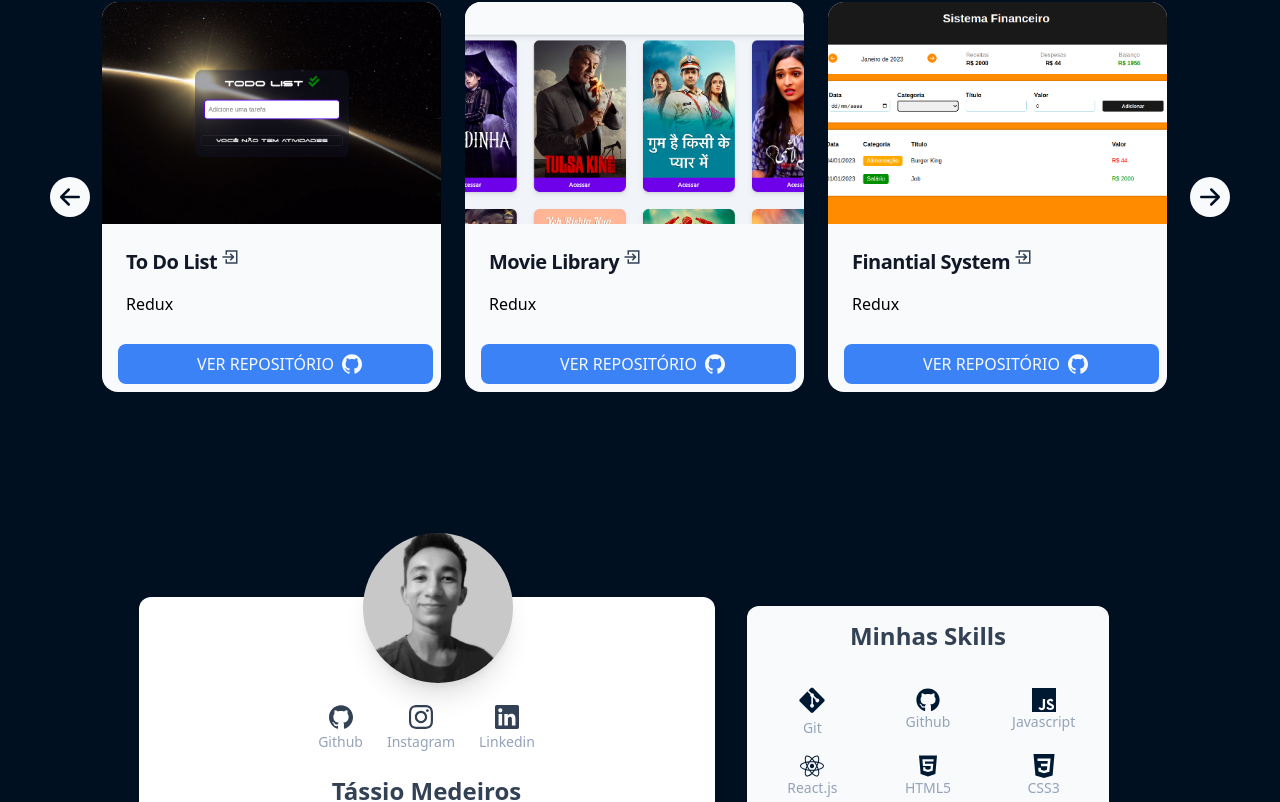
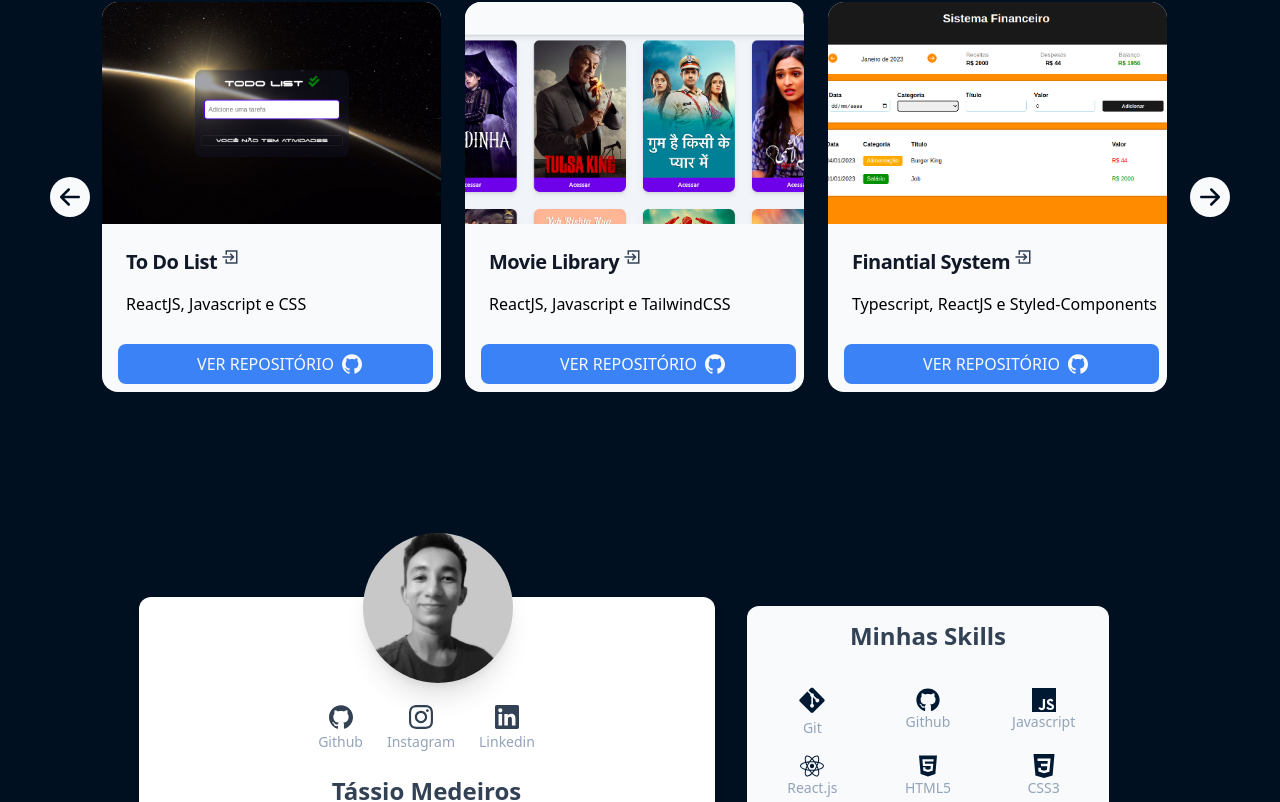
Before and after one commit to Tassio-Med/my-portfolio, a React (Create React App) app: page / in a window 1280 px wide. Shown: the part 1003-1805 px from the top of the page. Built offline with nearby package versions, Linux system fonts and the light colour scheme; the HTML template or start-up script is replaced by a standard one.

Commit message:
:sparkles: feat: skills substituídas pro descrição

```diff
--- a/src/data.js
+++ b/src/data.js
@@ -1,4 +1,4 @@
-import Image1 from './Images/background.png'
+// import Image1 from './Images/background.png'
 import ToDo from './Images/todolist.png'
 import Movie from './Images/movie-library.png'
 import Finantial from './Images/finantial-system.png'
@@ -9,73 +9,78 @@ export const projectsData = [
   {
     id:1,
     title: 'To Do List',
-    skills: 'Redux',
+    skills: 'ReactJS, Javascript e CSS',
     img: ToDo,
     link: 'https://tazmed-todo-list.netlify.app/',
     github: 'https://github.com/Tassio-Med/react-todo-list',
+    description: 'Lorem ipsum dolor sit, amet consectetur adipisicing elit. Accusantium, libero sed, quidem officia sequi sapiente fugit est, rem dolores',
   },
 
   {
     id:2,
     title: 'Movie Library',
-    skills: 'Redux',
+    skills: 'ReactJS, Javascript e TailwindCSS',
     img: Movie,
     link: 'https://tazmed-movielibray.netlify.app/',
     github: 'https://github.com/Tassio-Med/movies-library',
+    description: 'Lorem ipsum dolor sit, amet consectetur adipisicing elit. Accusantium, libero sed, quidem officia sequi sapiente fugit est, rem dolores',
   },
 
   {
     id:3,
     title: 'Finantial System',
-    skills: 'Redux',
+    skills: 'Typescript, ReactJS e Styled-Components',
     img: Finantial,
     link: 'https://tazmed-finantial-system.netlify.app/',
     github: 'https://github.com/Tassio-Med/finance-system',
+    description: 'Lorem ipsum dolor sit, amet consectetur adipisicing elit. Accusantium, libero sed, quidem officia sequi sapiente fugit est, rem dolores',
   },
 
   {
     id: 4,
-    title: 'Docker To Do List',
-    skills: 'Redux',
+    title: 'Docker-To Do List',
+    skills: 'Docker',
     img: Docker,
     link: 'https://github.com/Tassio-Med/docker-to-do-list-project',
     github: 'https://github.com/Tassio-Med/docker-to-do-list-project',
+    description: 'Lorem ipsum dolor sit, amet consectetur adipisicing elit. Accusantium, libero sed, quidem officia sequi sapiente fugit est, rem dolores',
   },
 
   {
     id: 5,
     title: 'SQL-One For All',
-    skills: 'Redux',
+    skills: 'SQL, MySQL',
     img: OneForAll,
     link: 'https://github.com/Tassio-Med/sql-one-for-all-project',
     github: 'https://github.com/Tassio-Med/sql-one-for-all-project',
+    description: 'Lorem ipsum dolor sit, amet consectetur adipisicing elit. Accusantium, libero sed, quidem officia sequi sapiente fugit est, rem dolores',
   },
 
-  {
-    id: 6,
-    title: 'project 6',
-    skills: 'Redux',
-    img: Image1,
-  },
+  // {
+  //   id: 6,
+  //   title: 'project 6',
+  //   skills: 'Redux',
+  //   img: Image1,
+  // },
 
-  {
-    id: 7,
-    title: 'project 7',
-    skills: 'Redux',
-    img: Image1,
-  },
+  // {
+  //   id: 7,
+  //   title: 'project 7',
+  //   skills: 'Redux',
+  //   img: Image1,
+  // },
 
-  {
-    id: 8,
-    title: 'project 8',
-    skills: 'Redux',
-    img: Image1,
-  },
+  // {
+  //   id: 8,
+  //   title: 'project 8',
+  //   skills: 'Redux',
+  //   img: Image1,
+  // },
 
-  {
-    id: 9,
-    title: 'project 9',
-    skills: 'Redux',
-    img: Image1,
-  },
+  // {
+  //   id: 9,
+  //   title: 'project 9',
+  //   skills: 'Redux',
+  //   img: Image1,
+  // },
 ]
```
